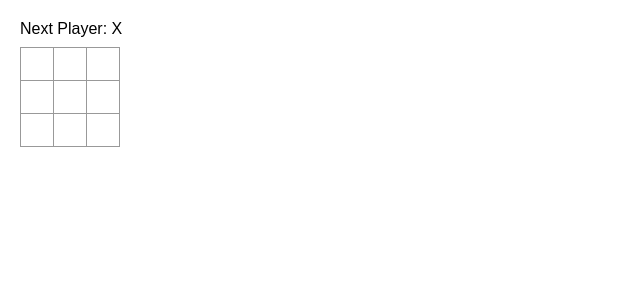
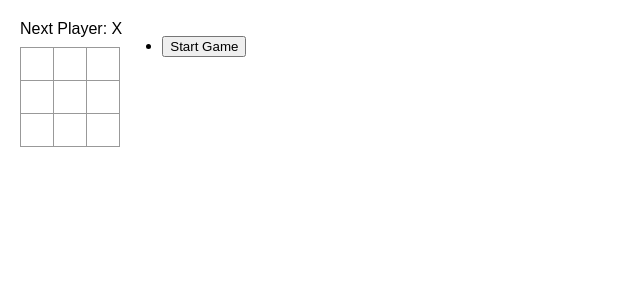
Before and after one commit to prak112/DevSchool-Javascript, a React (Create React App) app: page / in a window 1280 px wide. Shown: the top 300 px of the page, without its empty margins (0-640 px from the left). Built offline with nearby package versions, Linux system fonts and the light colour scheme.

Commit message:
tutorial complete. todo-exercises

```diff
--- a/src/App.js
+++ b/src/App.js
@@ -14,10 +14,10 @@
 }
 
 // Gameboard
-function Board(xIsNext, squares, onPlay) {
+function Board({ xIsNext, squares, onPlay }) {
   function handleClick(i){
     // verify is square has 'X' or 'O'
-    if (squares[i] || calculateWinner(squares)){
+    if (calculateWinner(squares) || squares[i]){
       return;   // early return to prevent changes on multiple clicks
     }
     const nextSquares = squares.slice();  // copy squares array for immutability, i.e., to prevent direct changes without using setState method
@@ -65,14 +65,38 @@
 
 // top-level component
 export default function Game(){
-  const [xIsNext, setXIsNext] = useState(null);
   const [history, setHistory] = useState([Array(9).fill(null)]);
-  const currentSquares = history[history.length - 1];  // access latest array element for updated States of Square Components
+  const [currentMove, setCurrentMove] = useState(0);
+  const xIsNext = currentMove % 2 === 0;
+  const currentSquares = history[currentMove];  // access latest array element with the updated State of Square Component
 
   function handlePlay(nextSquares) {
-    setHistory([...history, nextSquares]);
-    setXIsNext(!xIsNext);
+    // include history until currentMove
+    const nextHistory = [...history.slice(0, currentMove + 1), nextSquares];  // '...history' enumerates all the items in the 'history' including 'nextSquares'
+    setHistory(nextHistory);
+    setCurrentMove(nextHistory.length - 1);
   }
+
+  // reassign null state to Square component
+  function jumpTo(nextMove){
+    setCurrentMove(nextMove);
+  }
+
+  // generate undo move element by using moves history
+  const moves = history.map((squares, move) => { // 'squares' - array element, 'move' - array index
+    let description;
+    if(move > 0) { // verify if sub-array element is null
+      description = `Go To Move #${move}`;
+    }
+    else {
+      description = 'Start Game';
+    }
+    return (
+      <li key={move}>
+        <button onClick={() => jumpTo(move)}>{ description }</button>
+      </li>
+    );
+  });
 
   return (
     <>
@@ -81,7 +105,7 @@
           <Board xIsNext={xIsNext} squares={currentSquares} onPlay={handlePlay} />
         </div>
         <div className="game-info">
-          <ol>{ /* TO DO - Moves History */ }</ol>
+          <ul>{moves}</ul>
         </div>
       </div>
     </>
```
